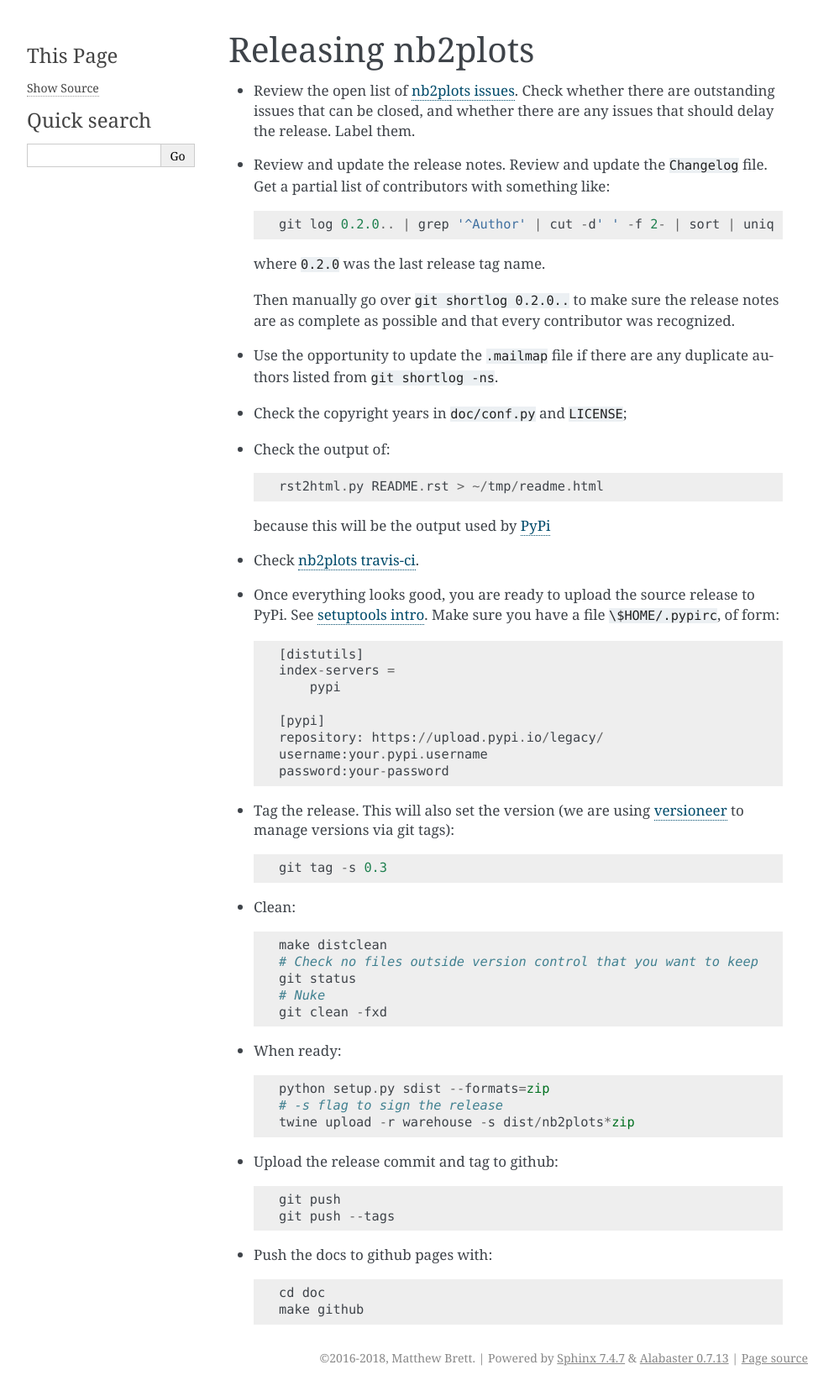
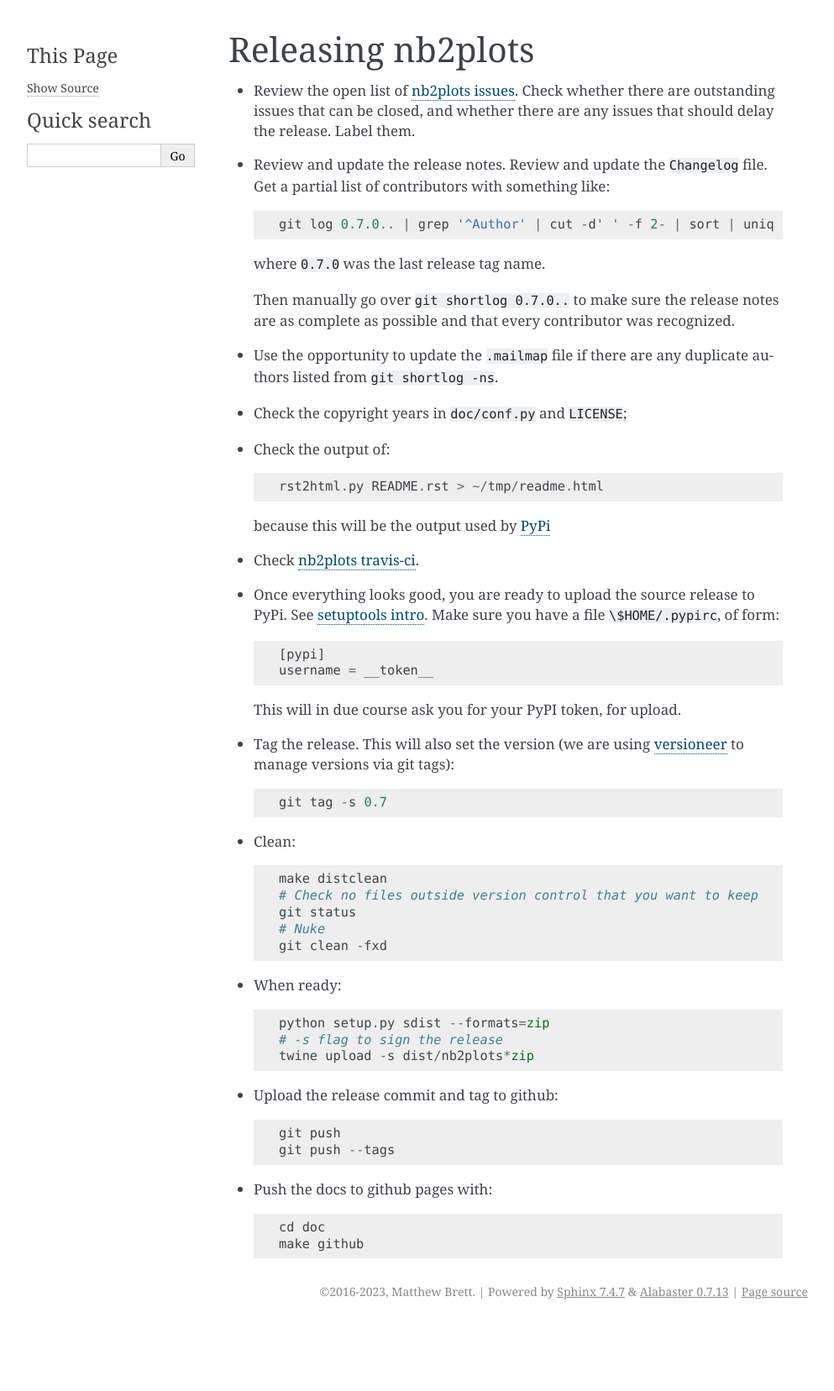
Before and after one commit to matthew-brett/nb2plots, a Sphinx documentation site: the page built from doc/devel/make_release.rst, in a window 1280 px wide. Shown: the whole page at 84% size, without its empty margins (148-1141 px from the left). Built offline with Sphinx 7.4.7, drawn with Linux system fonts in a browser that asks for light colours; pages that are not in the unit, such as notebooks, are missing from menus; after the commit the page ends 1577 px from its top, so only the background shows below that.

Commit message:
Getting ready for 0.7 release

```diff
--- a/doc/conf.py
+++ b/doc/conf.py
@@ -58,7 +58,7 @@
 
 # General information about the project.
 project = 'nb2plots'
-copyright = '2016-2018, Matthew Brett'
+copyright = '2016-2023, Matthew Brett'
 author = 'Matthew Brett'
 
 # The version info for the project you're documenting, acts as replacement for
--- a/doc/devel/make_release.rst
+++ b/doc/devel/make_release.rst
@@ -9,11 +9,11 @@
 * Review and update the release notes.  Review and update the :file:`Changelog`
   file.  Get a partial list of contributors with something like::
 
-      git log 0.2.0.. | grep '^Author' | cut -d' ' -f 2- | sort | uniq
+      git log 0.7.0.. | grep '^Author' | cut -d' ' -f 2- | sort | uniq
 
-  where ``0.2.0`` was the last release tag name.
+  where ``0.7.0`` was the last release tag name.
 
-  Then manually go over ``git shortlog 0.2.0..`` to make sure the release notes
+  Then manually go over ``git shortlog 0.7.0..`` to make sure the release notes
   are as complete as possible and that every contributor was recognized.
 
 * Use the opportunity to update the ``.mailmap`` file if there are any
@@ -33,19 +33,16 @@
   PyPi.  See `setuptools intro`_.  Make sure you have a file
   ``\$HOME/.pypirc``, of form::
 
-    [distutils]
-    index-servers =
-        pypi
 
     [pypi]
-    repository: https://upload.pypi.io/legacy/
-    username:your.pypi.username
-    password:your-password
+    username = __token__
+
+  This will in due course ask you for your PyPI token, for upload.
 
 * Tag the release.  This will also set the version (we are using versioneer_
   to manage versions via git tags)::
 
-    git tag -s 0.3
+    git tag -s 0.7
 
 * Clean::
 
@@ -59,7 +56,7 @@
 
     python setup.py sdist --formats=zip
     # -s flag to sign the release
-    twine upload -r warehouse -s dist/nb2plots*zip
+    twine upload -s dist/nb2plots*zip
 
 * Upload the release commit and tag to github::
 
```
Also changed, not shown: 3 other files.
